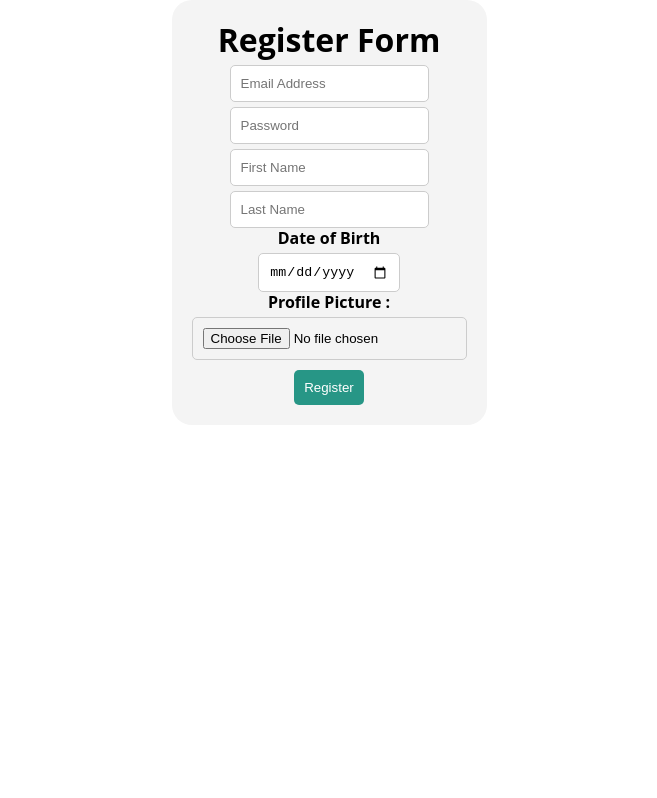
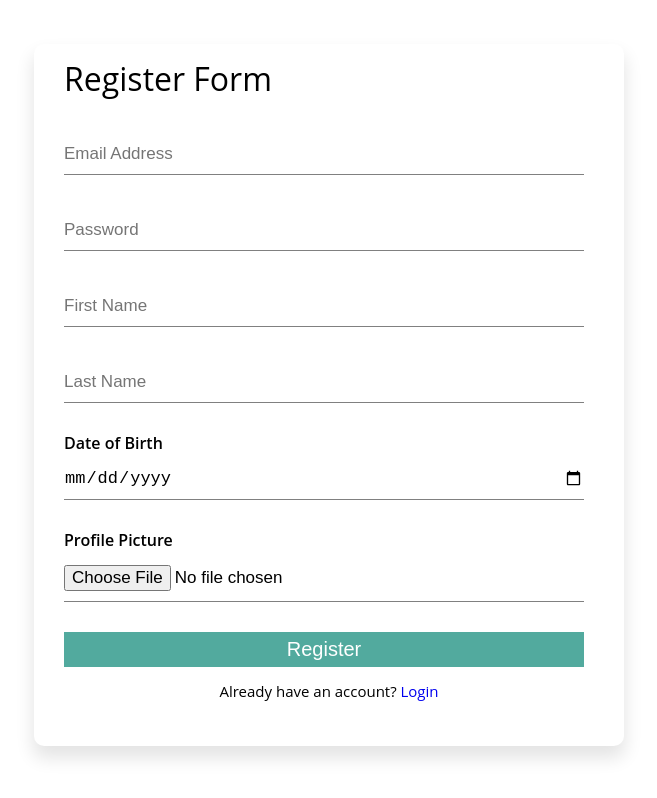
Before and after one commit to reyzacaloh/peers-frontend, a React (Create React App) app: page /register in a window 1280 px wide. Shown: the whole page, without its empty margins (311-968 px from the left). Built offline with nearby package versions, Linux system fonts and the light colour scheme.

Commit message:
[GREEN] Customize Register form and page

```diff
--- a/src/components/registerForm/RegisterForm.jsx
+++ b/src/components/registerForm/RegisterForm.jsx
@@ -1,34 +1,46 @@
-import React from 'react';
-import { Formik} from 'formik';
+import React from "react";
+import { Formik } from "formik";
 import axios from "axios";
 import * as Yup from "yup";
-import { useNavigate } from 'react-router-dom';
+import { Link, useNavigate } from "react-router-dom";
 import {
   Form,
   Input,
   Label,
   Button,
-    Error
-} from "./RegisterStyledComponents"
+  Error,
+  Container,
+  Wrapper,
+  Title,
+  Text,
+  Login,
+} from "./RegisterStyledComponents";
 const RegisterForm = () => {
   const [selectedFile, setSelectedFile] = React.useState(null);
   const navigate = useNavigate();
   const validationSchema = Yup.object().shape({
-        email: Yup.string().email('Invalid').min(11, "invalid email").required('Required'),
-        password: Yup.string().required('Required').min(5, 'Password minimal 5 karakter'),
-        date_of_birth: Yup.date().required('Required').max('2010-1-1','Minimal 10 tahun untuk registrasi'),
-        first_name: Yup.string().required('Required').min(2, 'Minimal 2 karakter'),
-        last_name: Yup.string().required('Required').min(2, 'Minimal 2 karakter'),
-    })
+    email: Yup.string()
+      .email("Invalid")
+      .min(11, "invalid email")
+      .required("Required"),
+    password: Yup.string()
+      .required("Required")
+      .min(5, "Password minimal 5 karakter"),
+    date_of_birth: Yup.date()
+      .required("Required")
+      .max("2010-1-1", "Minimal 10 tahun untuk registrasi"),
+    first_name: Yup.string().required("Required").min(2, "Minimal 2 karakter"),
+    last_name: Yup.string().required("Required").min(2, "Minimal 2 karakter"),
+  });
   return (
-        <div id='regis-form'>
+    <Container id="regis-form">
+      <Wrapper>
         <Formik
-        initialValues={{
-
-        }}
+          initialValues={{}}
           enableReinitialize={true}
-        validationSchema = {validationSchema}
-        onSubmit= {async (values,actions) => {
+          className="formik"
+          validationSchema={validationSchema}
+          onSubmit={async (values, actions) => {
             try {
               const formData = new FormData();
               formData.append("email", values.email);
@@ -40,22 +52,25 @@ const RegisterForm = () => {
               await axios.post(
                 "https://peers-backend-dev.up.railway.app/api/auth/register/",
                 formData,
-                {headers: {
+                {
+                  headers: {
                     "content-type": "multipart/form-data",
-                }}
+                  },
+                }
               );
-            console.log('success');
-            actions.setStatus('success');
+              console.log("success");
+              actions.setStatus("success");
               navigate("/login");
             } catch (err) {
               console.log("Error: ", err.message);
               actions.setStatus(err.message);
             }
-        }}>
-        {formik => (
+          }}
+        >
+          {(formik) => (
             <Form onSubmit={formik.handleSubmit} data-testid="form">
-                <h1>Register Form</h1>
-                <Label htmlFor="email" ></Label>
+              <Title>Register Form</Title>
+              <Label htmlFor="email"></Label>
               <Input
                 id="email"
                 data-testid="email"
@@ -63,11 +78,13 @@ const RegisterForm = () => {
                 type="email"
                 onChange={formik.handleChange}
                 value={formik.values.email}
-                placeholder = 'Email Address'
+                placeholder="Email Address"
                 required
-                /><br></br>
-                {formik.touched.email && (<Error className="error">{formik.errors.email}</Error>)}
-                <Label htmlFor="password" ></Label>
+              />
+              {formik.touched.email && (
+                <Error className="error">{formik.errors.email}</Error>
+              )}
+              <Label htmlFor="password"></Label>
               <Input
                 id="password"
                 data-testid="password"
@@ -75,10 +92,12 @@ const RegisterForm = () => {
                 type="password"
                 onChange={formik.handleChange}
                 value={formik.values.password}
-                placeholder='Password'
+                placeholder="Password"
                 required
-                /><br></br>
-                {formik.touched.password && (<Error className="error">{formik.errors.password}</Error>)}
+              />
+              {formik.touched.password && (
+                <Error className="error">{formik.errors.password}</Error>
+              )}
               <Label htmlFor="first_name" required></Label>
               <Input
                 id="first_name"
@@ -87,10 +106,12 @@ const RegisterForm = () => {
                 type="text"
                 onChange={formik.handleChange}
                 value={formik.values.first_name}
-                placeholder='First Name'
+                placeholder="First Name"
                 required
-                /><br></br>
-                {formik.touched.first_name && (<Error className="error">{formik.errors.first_name}</Error>)}
+              />
+              {formik.touched.first_name && (
+                <Error className="error">{formik.errors.first_name}</Error>
+              )}
               <Label htmlFor="last_name" required></Label>
               <Input
                 id="last_name"
@@ -99,11 +120,15 @@ const RegisterForm = () => {
                 type="text"
                 onChange={formik.handleChange}
                 value={formik.values.last_name}
-                placeholder='Last Name'
+                placeholder="Last Name"
                 required
-                /><br></br>
-                {formik.touched.last_name && (<Error className="error">{formik.errors.last_name}</Error>)}
-                <Label htmlFor="date_of_birth" required>Date of Birth</Label>
+              />
+              {formik.touched.last_name && (
+                <Error className="error">{formik.errors.last_name}</Error>
+              )}
+              <Label htmlFor="date_of_birth" required>
+                Date of Birth
+              </Label>
               <Input
                 id="date_of_birth"
                 data-testid="date_of_birth"
@@ -112,9 +137,13 @@ const RegisterForm = () => {
                 onChange={formik.handleChange}
                 value={formik.values.date_of_birth}
                 required
-                /><br></br>
-                {formik.touched.date_of_birth && (<Error className="error">{formik.errors.date_of_birth}</Error>)}
-                <Label htmlFor="profile_picture" required>Profile Picture :<br></br></Label>
+              />
+              {formik.touched.date_of_birth && (
+                <Error className="error">{formik.errors.date_of_birth}</Error>
+              )}
+              <Label htmlFor="profile_picture" required>
+                Profile Picture
+              </Label>
               <Input
                 id="profile_picture"
                 data-testid="profile_picture"
@@ -126,20 +155,34 @@ const RegisterForm = () => {
                 value={formik.values.profile_picture}
                 accept=".jpg,.jpeg"
                 required
-                /><br></br>
-                <Button type="submit" disabled={formik.isSubmitting || formik.status==='success'}>
-                {formik.isSubmitting ? (
-                    "Loading..."
-                ) : (
-                    "Register"
+              />
+              <Button
+                type="submit"
+                disabled={formik.isSubmitting || formik.status === "success"}
+              >
+                {formik.isSubmitting ? "Loading..." : "Register"}
+              </Button>
+              <Login>
+                <Text>
+                  Already have an account?&nbsp;
+                  <Link
+                    style={{
+                      textDecoration: "none",
+                      fontSize: "15px",
+                      cursor: "pointer",
+                    }}
+                    to={"/login"}
+                  >
+                    Login
+                  </Link>
+                </Text>
+              </Login>
+            </Form>
           )}
-                </Button>
-            </Form>)
-            }
         </Formik>
-        </div>
+      </Wrapper>
+    </Container>
   );
 };
 
-
 export default RegisterForm;
--- a/src/components/registerForm/RegisterStyledComponents.js
+++ b/src/components/registerForm/RegisterStyledComponents.js
@@ -1,47 +1,103 @@
 import styled from "styled-components";
 
+export const Container = styled.div`
+  width: 100vw;
+  height: 100vh;
+  display: flex;
+  align-items: center;
+  justify-content: center;
+  flex-wrap: wrap;
+  overflow: auto;
+  padding: 20px 50px 30px 50px;
+
+  @media only screen and (max-width: 425px) {
+    padding: 30px 5px 30px 5px;
+
+  }
+`;
+
+export const Wrapper = styled.div`
+  background-color: white;
+  width: 50%;
+  padding: 20px;
+  padding-top: 5px;
+  border-radius: 10px;
+  -webkit-box-shadow: 0px 11px 18px 1px rgba(0, 0, 0, 0.11);
+  -moz-box-shadow: 0px 11px 18px 1px rgba(0, 0, 0, 0.11);
+  box-shadow: 0px 11px 18px 1px rgba(0, 0, 0, 0.11);
+
+  @media only screen and (max-width: 425px) {
+    width: 100%;
+    padding: 15px;
+  }
+  @media only screen and (max-width: 1024px) {
+    width: 90%;
+  }
+`;
+
 export const Form = styled.form`
-  background-color: #f4f4f4;
-  max-width: fit-content;
-  padding: 20px;
-  border-radius: 20px;
-  text-align: center;
-  margin-left: auto;
-  margin-right: auto;
+  display: flex;
+  flex-direction: column;
+  padding: 10px;
+`;
+
+export const Input = styled.input.attrs({required:true})`
+  flex: 1;
+  min-width: 40%;
+  font-size: 17px;
+  margin: 5px 10px 0px 0px;
+  outline-color: #279686;
+  border-bottom: 1px solid gray;
+  padding-top: 10px;
+  padding-bottom: 10px;
+
 `;
 
 export const Label = styled.label`
-  display: block;
-  margin-bottom: 5px;
-  font-weight: bold;
-  color: black;
+  color: 'black';
+  margin-top: 20px;
+  bottom: 0;
+  padding-top: 10px;
+  font-weight: 600;
 `;
 
-export const Input = styled.input`
-  padding: 10px;
-  border: 1px solid #ccc;
-  border-radius: 5px;
+export const Title = styled.h1`
+  font-weight: 400;
 `;
 
+export const Login = styled.div`
+  font-size: 15px;
+  margin: 15px 0px;
+  text-align: center;
+`;
+
+
+export const Text = styled.p``;
+
 export const Button = styled.button`
+  min-width: 40%;
+  padding: 5px;
+  margin: 30px 10px 0px 0px;
+  font-weight: 500;
+  font-size: 20px;
   background-color: #279686;
   color: white;
-  padding: 10px;
-  margin-top: 10px;
-  border: none;
-  border-radius: 5px;
+  border: 1px solid #279686;
   cursor: pointer;
+  opacity: 0.8;
+  transition: all 0.4s ease;
+  &:hover {
+    opacity: 1;
+  }
   &:disabled {
-    opacity: 0.5;
-  }
-  &:enabled {
-    opacity: 1.0;
+    opacity: 0.3;
+    cursor: not-allowed;
   }
 `;
 
-export const Error = styled.span`
-  padding: 10px;
+
+export const Error = styled.p`
   color: red;
   margin-top: 10px;
-  border-radius: 5px;
+  text-align: ${(props) => props.center ? "center" : "left"};
 `;
--- /dev/null
+++ b/src/pages/Register/Register.css
@@ -0,0 +1,8 @@
+.container {
+  display: flex;
+  align-items: center;
+  justify-content: center;
+  width: 100vw;
+  height: 100vh;
+  overflow: auto;
+}
--- /dev/null
+++ b/src/pages/Register/Register.jsx
@@ -0,0 +1,13 @@
+import React from 'react'
+import RegisterForm from '../../components/registerForm/RegisterForm'
+import './Register.css'
+
+const Register = () => {
+  return (
+    <div className="container">
+      <RegisterForm/>
+    </div>
+  )
+}
+
+export default Register
--- a/src/routes/UnauthRoutes.jsx
+++ b/src/routes/UnauthRoutes.jsx
@@ -1,8 +1,8 @@
 import React from 'react';
 import { Navigate, Routes, Route } from "react-router-dom";
 import Dashboard from "../pages/Dashboard.jsx";
-import RegisterForm from "../components/registerForm/RegisterForm";
 import Login from '../pages/Login/Login.jsx';
+import Register from '../pages/Register/Register.jsx';
 
 
 const UnauthRoutes = () => (
@@ -12,7 +12,7 @@ const UnauthRoutes = () => (
             <Dashboard />
         } />
         <Route path="/register" element={
-            <RegisterForm />
+            <Register/>
         } />
         <Route path="/login" element={
            <Login/>
```
Also changed, not shown: 1 other file (tests, documents, lock files or other folders). Lines whose indentation alone changed are shown as unchanged.
